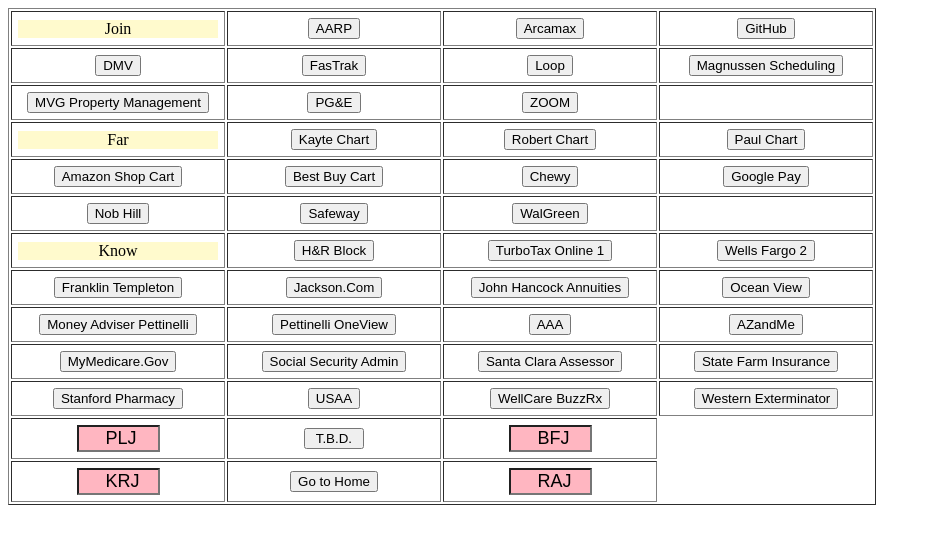
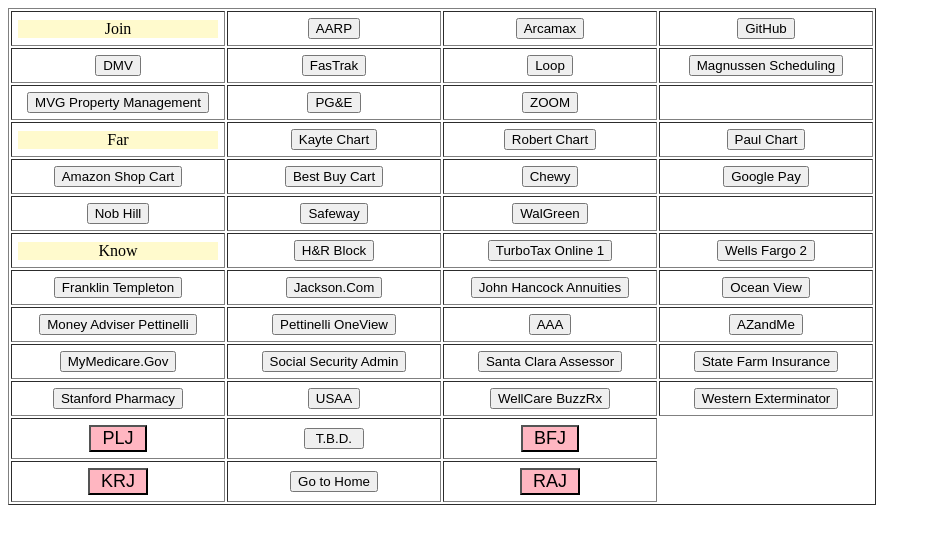
Before and after one commit to plj541/Tools, a plain HTML site: page Accounts.html in a window 1280 px wide. Shown: the whole page, without its empty margins (0-931 px from the left). Drawn offline with Linux system fonts and the light colour scheme.

Commit message:
Actually saved this time

```diff
--- a/Accounts.html
+++ b/Accounts.html
@@ -347,23 +347,23 @@ function handleLink(aTbd) {
   </center></td>
  </tr>
 <tr><td width="200"><center>
-<input type="Text" style="font-size:18px"
- name="textPLJ" size="5" value="     PLJ" onfocus="handleFocus(thisPLJ)" />
+<input type="button" style="font-size:18px"
+ name="textPLJ" value=" PLJ " onclick="handleFocus(thisPLJ)" />
 </center></td><td width="200"><center>
 <input type="button" onclick="handleLink(true)"
  name="buttonLink" value=" T.B.D. ">
 </center></td><td width="200"><center>
-<input type="Text" style="font-size:18px"
- name="textBFJ" size="5" value="     BFJ" onfocus="handleFocus(thisBFJ)" />
+<input type="button" style="font-size:18px"
+ name="textBFJ" value=" BFJ " onclick="handleFocus(thisBFJ)" />
 </center></td></tr>
 <tr><td width="200"><center>
-<input type="Text" style="font-size:18px"
- name="textKRJ" size="5" value="     KRJ" onfocus="handleFocus(thisKRJ)" />
+<input type="button" style="font-size:18px"
+ name="textKRJ" value=" KRJ " onclick="handleFocus(thisKRJ)" />
 </center></td><td width="200"><center>
 <input type="button" onclick="handleLink(false)"
  name="buttonHome" value="Go to Home">
 </center></td><td width="200"><center>
-<input type="Text" style="font-size:18px"
- name="textRAJ" size="5" value="     RAJ" onfocus="handleFocus(thisRAJ)" />
+<input type="button" style="font-size:18px"
+ name="textRAJ" value=" RAJ " onclick="handleFocus(thisRAJ)" />
 </center></td></tr>
 </table></form></body></html>
```
